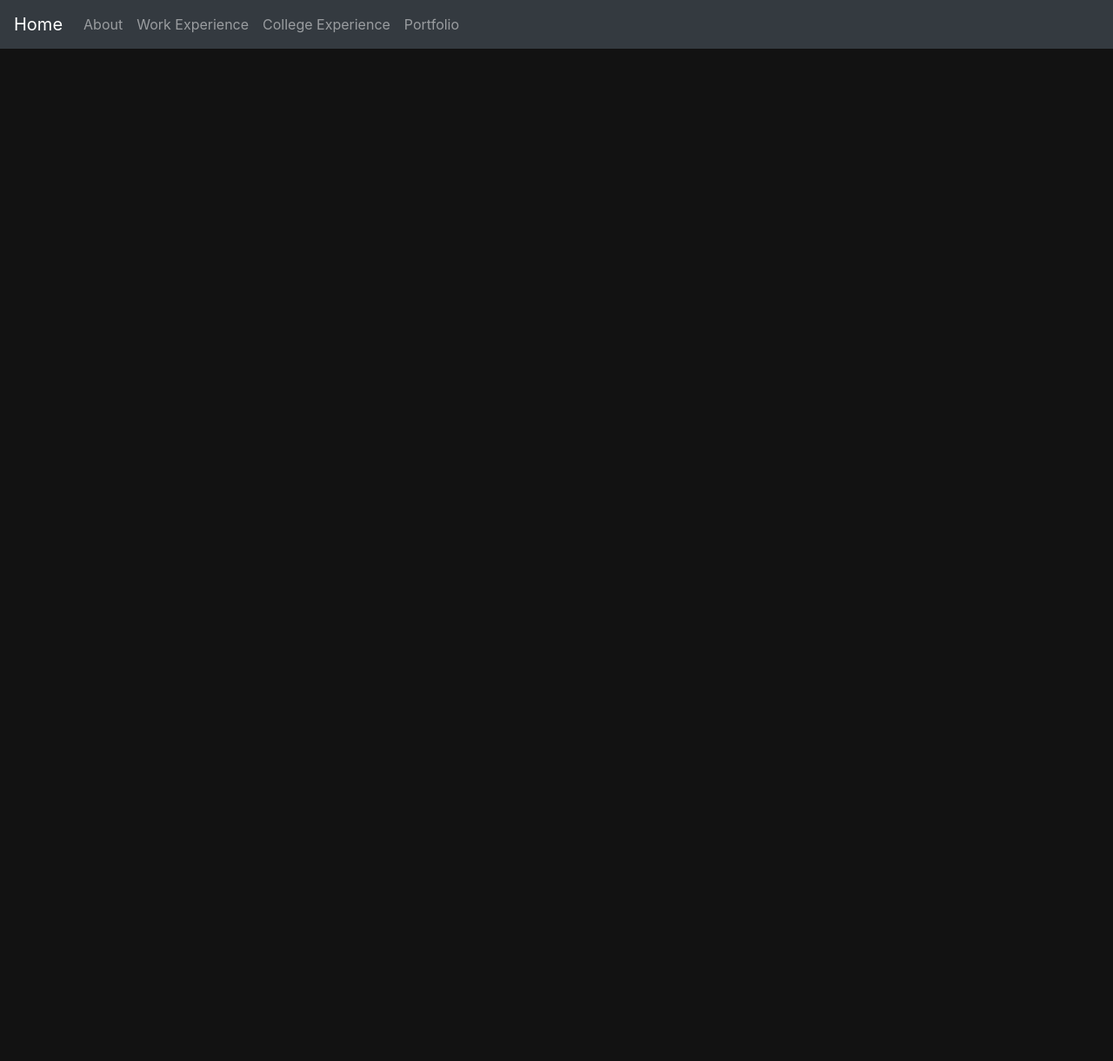
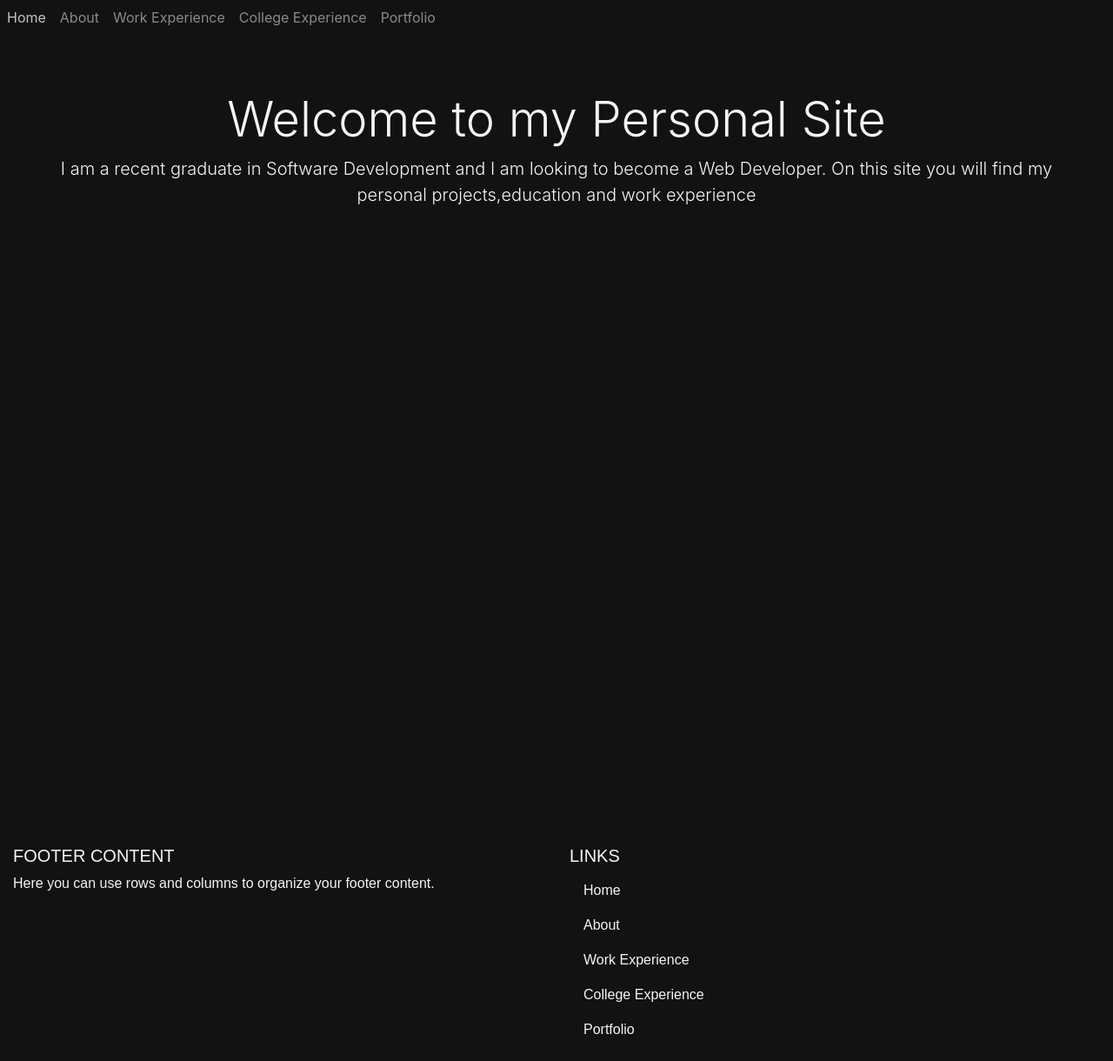
Before and after one commit to jamesbrannigan89/Personal-Site, an Angular app in the folder personal-site/: page / in a window 1280 px wide. Shown: the whole page at 87% size. Before the commit the page ends 800 px from the top, so only its background shows below. Built offline with nearby package versions, Linux system fonts and the light colour scheme.

Commit message:
displayed info on home page with ngfor. Added footer component

```diff
--- a/personal-site/src/app/app.component.html
+++ b/personal-site/src/app/app.component.html
@@ -1,2 +1,3 @@
 <app-navbar></app-navbar>
 <router-outlet></router-outlet>
+<app-footer></app-footer>
--- a/personal-site/src/app/app.module.ts
+++ b/personal-site/src/app/app.module.ts
@@ -9,6 +9,7 @@ import { AboutComponent } from './about/about.component';
 import { WorkExperienceComponent } from './work-experience/work-experience.component';
 import { CollegeExperienceComponent } from './college-experience/college-experience.component';
 import { PortfolioComponent } from './portfolio/portfolio.component';
+import { FooterComponent } from './footer/footer.component';
 
 @NgModule({
   declarations: [
@@ -18,7 +19,8 @@ import { PortfolioComponent } from './portfolio/portfolio.component';
     AboutComponent,
     WorkExperienceComponent,
     CollegeExperienceComponent,
-    PortfolioComponent
+    PortfolioComponent,
+    FooterComponent
   ],
   imports: [
     BrowserModule,
--- /dev/null
+++ b/personal-site/src/app/footer/footer.component.css
@@ -0,0 +1,4 @@
+p,li,h5,a{
+    color: whitesmoke;
+    font-family: arial;
+}
--- /dev/null
+++ b/personal-site/src/app/footer/footer.component.html
@@ -0,0 +1,34 @@
+<footer class="page-footer font-small">
+    <div class="container-fluid text-center text-md-left">
+        <div class="row">
+            <div class="col-md-6 mt-md-0 mt-3">
+                <h5 class="text-uppercase">Footer Content</h5>
+                <p>Here you can use rows and columns to organize your footer content.</p>
+            </div>
+            <hr class="clearfix w-100 d-md-none pb-3">
+            <div class="col-md-3 mb-md-0 mb-3">
+
+                <!-- Links -->
+                <h5 class="text-uppercase">Links</h5>
+
+                <ul class="list-unstyled">
+                    <li>
+                            <a class="nav-link" routerLink="">Home </a>
+                    </li>
+                    <li>
+                            <a class="nav-link" routerLink="/about">About </a>
+                    </li>
+                    <li>
+                            <a class="nav-link" routerLink="/work-experience">Work Experience</a>
+                    <li>
+                            <a class="nav-link" routerLink="/college-experience">College Experience</a>
+                    </li>
+                    <li>
+                            <a class="nav-link" routerLink="/portfolio">Portfolio</a>
+                    </li>
+
+                </ul>
+            </div>
+        </div>
+    </div>
+</footer>
--- /dev/null
+++ b/personal-site/src/app/footer/footer.component.ts
@@ -0,0 +1,15 @@
+import { Component, OnInit } from '@angular/core';
+
+@Component({
+  selector: 'app-footer',
+  templateUrl: './footer.component.html',
+  styleUrls: ['./footer.component.css']
+})
+export class FooterComponent implements OnInit {
+
+  constructor() { }
+
+  ngOnInit(): void {
+  }
+
+}
--- a/personal-site/src/app/home/home.component.css
+++ b/personal-site/src/app/home/home.component.css
@@ -1 +1,11 @@
-.right {float: right;}
+.jumbotron {
+    background-size: cover;
+    background-color: #121212;
+    text-align: center;
+    min-height: 900px;
+
+  }
+
+  p,h1{
+      color: whitesmoke;
+  }
--- a/personal-site/src/app/home/home.component.html
+++ b/personal-site/src/app/home/home.component.html
@@ -0,0 +1,5 @@
+<div class="jumbotron" *ngFor="let intro of information">
+
+    <h1 class="display-4" >{{intro.welcomeMessage}}</h1>
+    <p class="lead">{{intro.aboutSite}}</p>
+</div>
--- a/personal-site/src/app/home/home.component.ts
+++ b/personal-site/src/app/home/home.component.ts
@@ -12,4 +12,11 @@ export class HomeComponent implements OnInit {
   ngOnInit(): void {
   }
 
+  information=[
+    {
+      welcomeMessage:"Welcome to my Personal Site",
+      aboutSite:"I am a recent graduate in Software Development and I am looking to become a Web Developer. On this site you will find my personal projects,education and work experience",
+      imageUrl:"/assets/images/me.jpg"
+    }
+  ]
 }
--- a/personal-site/src/app/navbar/navbar.component.css
+++ b/personal-site/src/app/navbar/navbar.component.css
@@ -0,0 +1,8 @@
+.navbar-custom{
+    background-color: #121212 !important;
+    color: whitesmoke;
+}
+
+li{
+    color: whitesmoke;
+}
--- a/personal-site/src/app/navbar/navbar.component.html
+++ b/personal-site/src/app/navbar/navbar.component.html
@@ -1,19 +1,17 @@
-<nav class="navbar navbar-expand-lg navbar-dark bg-dark">
-
-    <a class="navbar-brand" href="">Home</a>
-    <button class="navbar-toggler" type="button" data-toggle="collapse" data-target="#navbarSupportedContent"
-        aria-controls="navbarSupportedContent" aria-expanded="false" aria-label="Toggle navigation">
-        <span class="navbar-toggler-icon"></span>
-    </button>
-
+<nav class="navbar-custom navbar-expand-lg navbar-dark bg-dark">
 
     <div class="collapse navbar-collapse" id="navbarNav">
         <ul class="navbar-nav">
+
+            <li class="nav-item">
+                <a class="nav-link" routerLink="">Home </a>
+            </li>
+
             <li class="nav-item">
                 <a class="nav-link" routerLink="/about">About </a>
             </li>
             <li class="nav-item">
-                <a class="nav-link"routerLink="/work-experience">Work Experience</a>
+                <a class="nav-link" routerLink="/work-experience">Work Experience</a>
             </li>
             <li class="nav-item">
                 <a class="nav-link" routerLink="/college-experience">College Experience</a>
```
Also changed, not shown: personal-site/src/assets/images/me.jpg (added), 1 other file (tests, documents, lock files or other folders).
